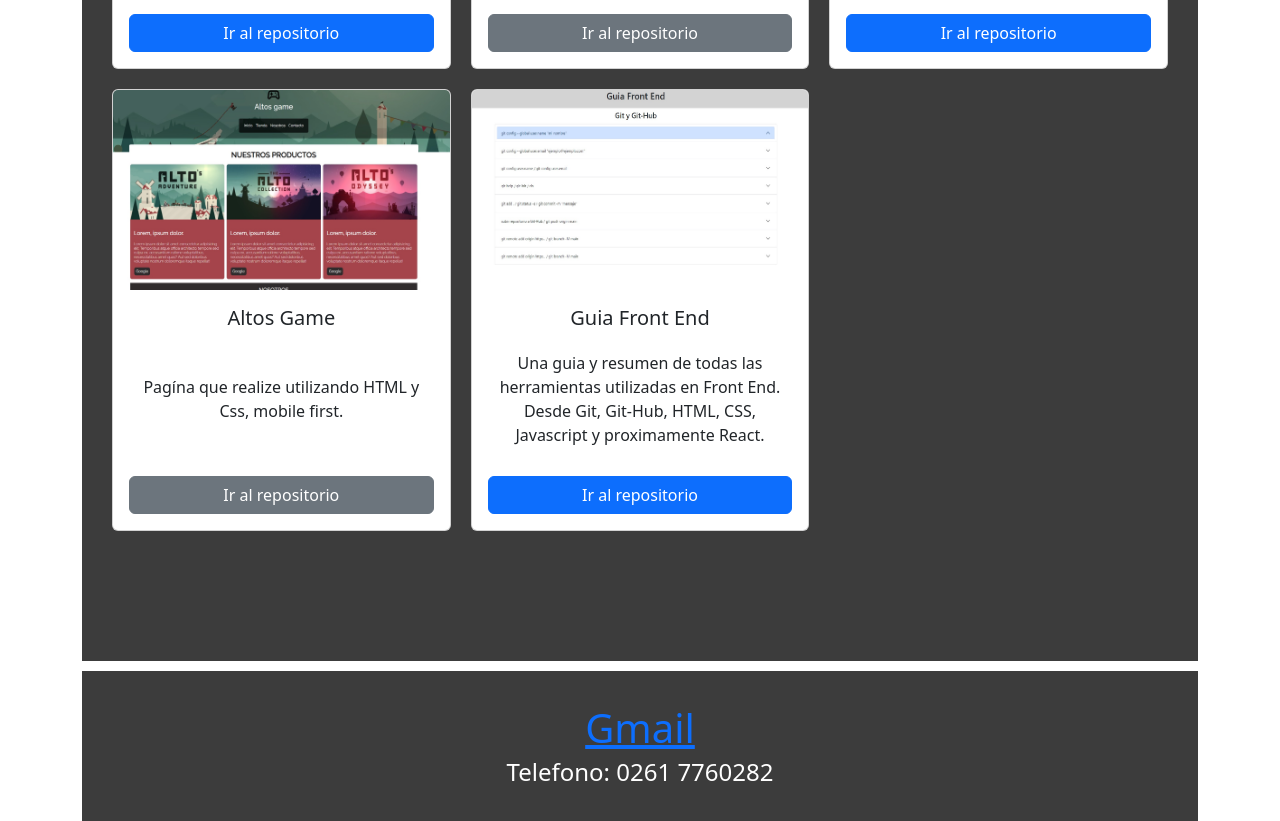
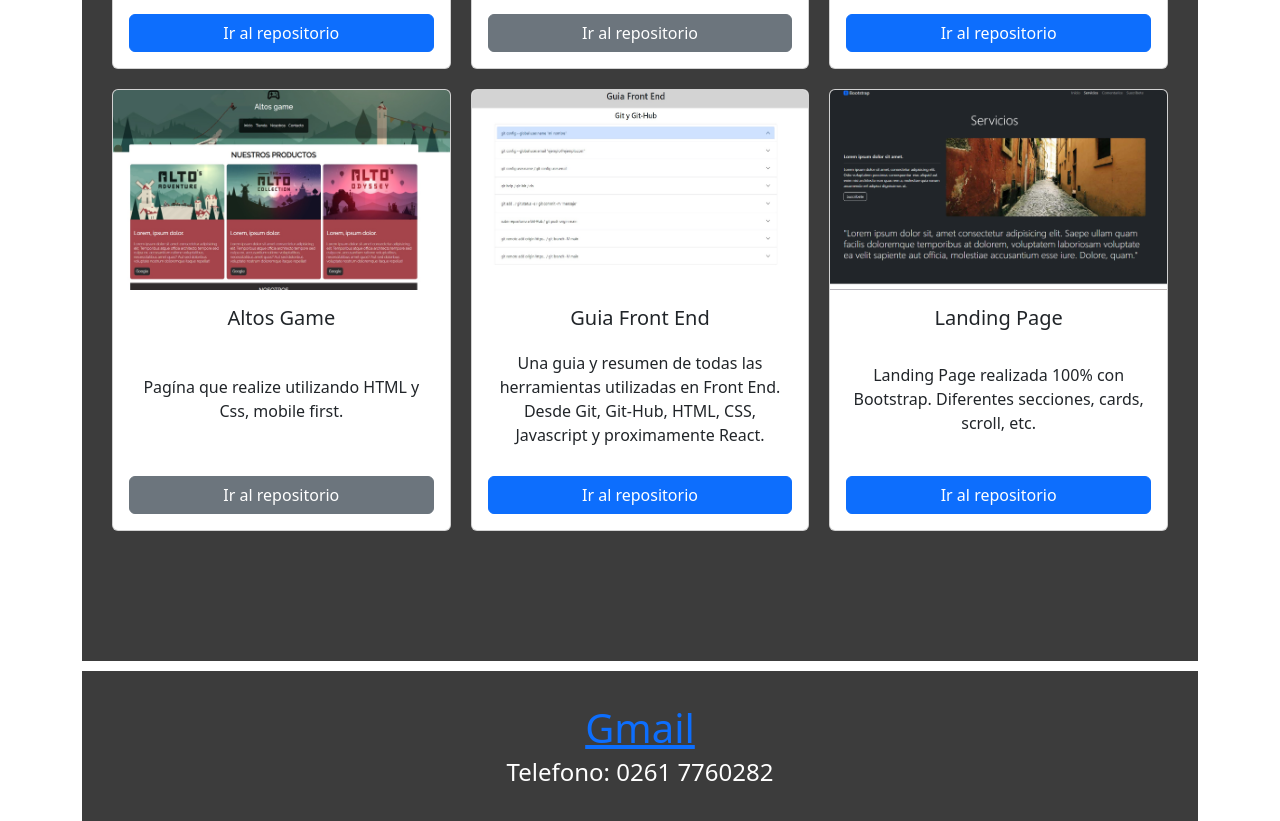
Before and after one commit to MGuidone88/portfolio, a plain HTML site: page index.html in a window 1280 px wide. Shown: the part 2207-3028 px from the top of the page. Drawn offline with nearby package versions, Linux system fonts and the light colour scheme.

Commit message:
agregado de Landing Page

```diff
--- a/index.html
+++ b/index.html
@@ -117,6 +117,15 @@
                             repositorio</a>
                     </div>
                 </div>
+                <div class="card" data-aos="fade-up">
+                    <img src="./img7.png" class="card-img-top" alt="...">
+                    <div class="card-body">
+                        <h5 class="card-title">Landing Page</h5>
+                        <p class="card-text">Landing Page realizada 100% con Bootstrap. Diferentes secciones, cards, scroll, etc.</p>
+                        <a href="https://github.com/MGuidone88/Landing-Page.git" class="btn btn-primary">Ir al
+                            repositorio</a>
+                    </div>
+                </div>
             </div>
         </div>
         <div class="cajaContacto" id="contacto">
```
Also changed, not shown: img7.png (added).
